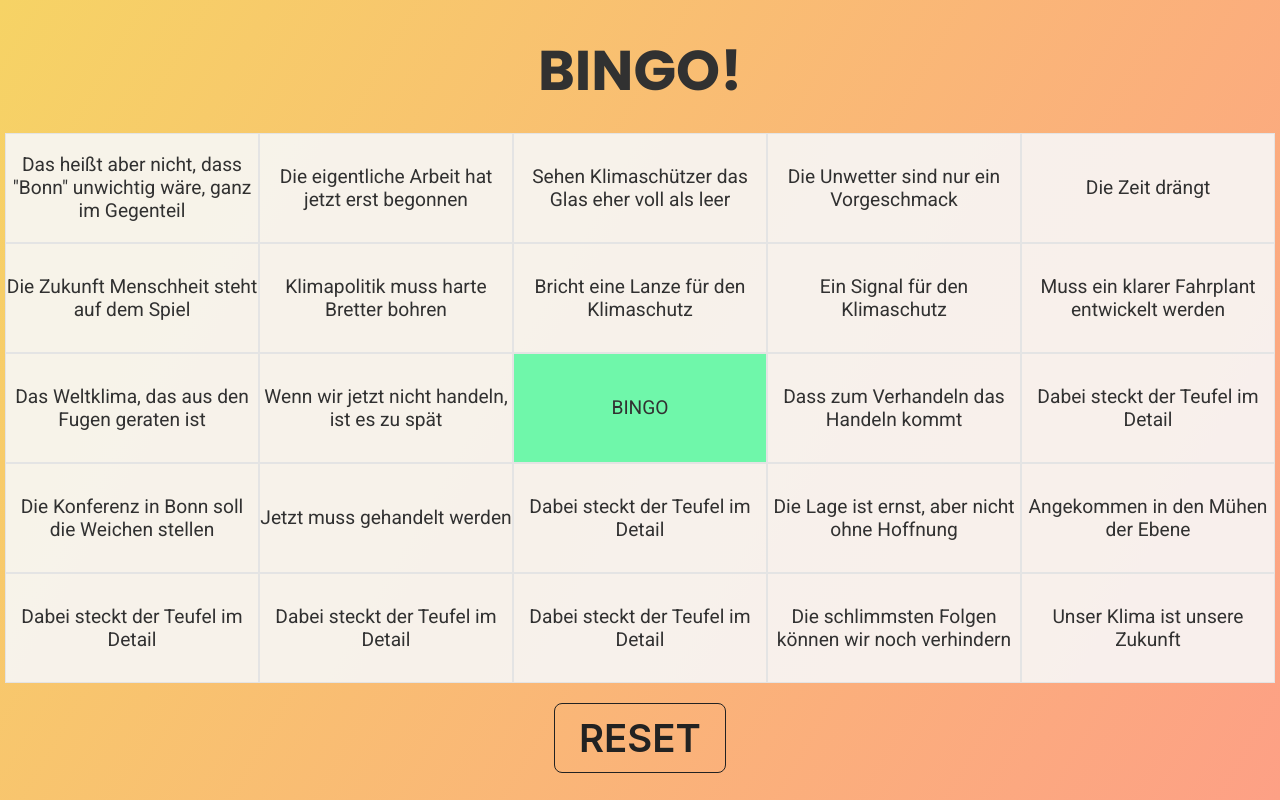
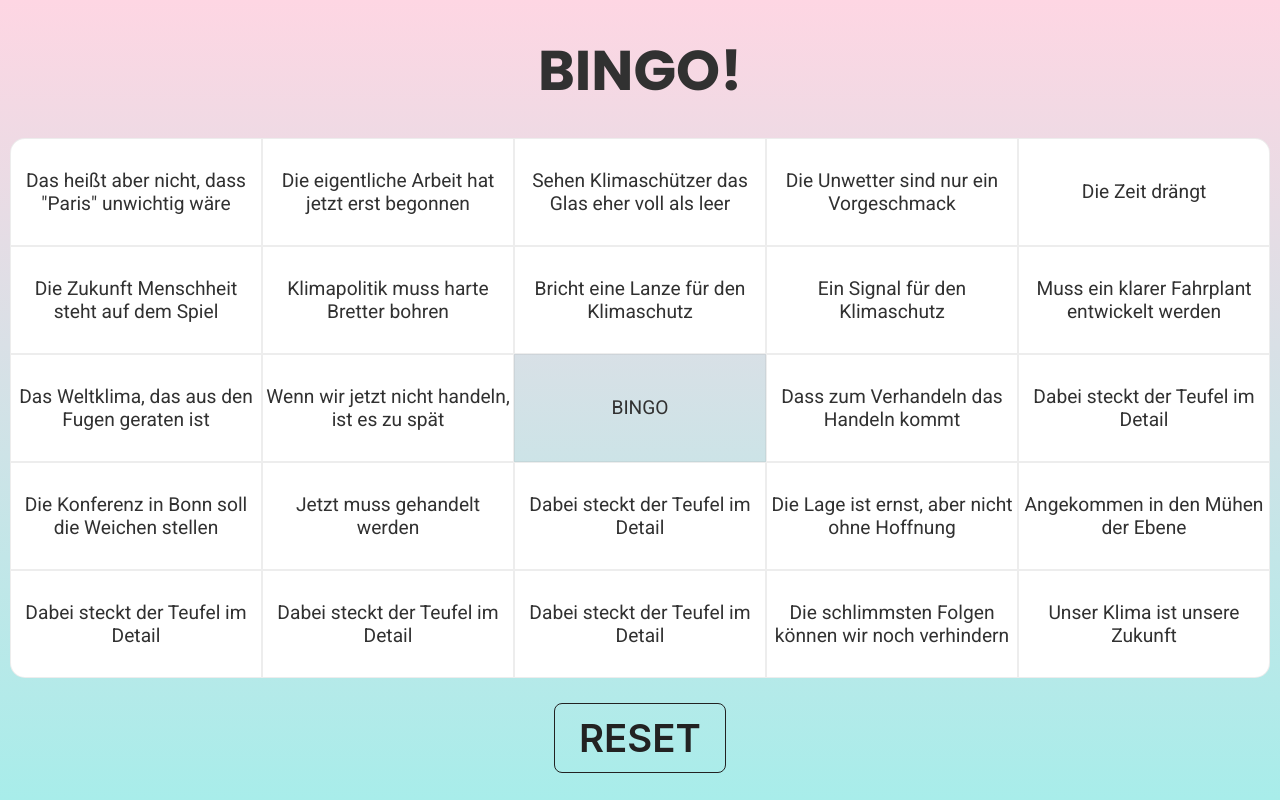
Before and after one commit to matthias-grgic/Bingo-App, a React (Vite) app: page /bingo in a window 1280 px wide. Built offline with nearby package versions, Linux system fonts and the light colour scheme; no server answers.

Commit message:
looks more contemporary now, css style changed

```diff
--- a/src/App.jsx
+++ b/src/App.jsx
@@ -28,7 +28,7 @@ export default App
 
 const MainStyled = styled.div`
   display: flex;
-  background-image: linear-gradient(120deg, #f6d365 0%, #fda085 100%);
+  background-image: linear-gradient(to top, #a8edea 0%, #fed6e3 100%);
   align-items: center;
   flex-direction: column;
   justify-content: center;
--- a/src/lib/statements.js
+++ b/src/lib/statements.js
@@ -1,7 +1,7 @@
 const partOne = [
   { statement: 'Klimapolitik muss harte Bretter bohren' },
   { statement: 'Sehen Klimaschützer das Glas eher voll als leer' },
-  { statement: 'Das heißt aber nicht, dass "Bonn" unwichtig wäre, ganz im Gegenteil' },
+  { statement: 'Das heißt aber nicht, dass "Paris" unwichtig wäre' },
   { statement: 'Die eigentliche Arbeit hat jetzt erst begonnen' },
   { statement: 'Muss ein klarer Fahrplant entwickelt werden' },
   { statement: 'Bricht eine Lanze für den Klimaschutz' },
--- a/src/page/Bingo.jsx
+++ b/src/page/Bingo.jsx
@@ -67,12 +67,38 @@ export default function Bingo() {
   return (
     <>
       <Container>
-        {shuffledArray.map((item, index) => {
-          return (
-            <Item bg={styleIfClicked(index)} id={index} key={index} onClick={() => handleClick(index)}>
-              {item.statement}
-            </Item>
-          )
+        {shuffledArray.map((item, index, arr) => {
+          if (arr.length - 1 === index) {
+            return (
+              <Item style={{ borderBottomRightRadius: '15px' }} bg={styleIfClicked(index)} id={index} key={index} onClick={() => handleClick(index)}>
+                {item.statement}
+              </Item>
+            )
+          } else if (arr.length - 5 === index) {
+            return (
+              <Item style={{ borderBottomLeftRadius: '15px' }} bg={styleIfClicked(index)} id={index} key={index} onClick={() => handleClick(index)}>
+                {item.statement}
+              </Item>
+            )
+          } else if (arr.length - 25 === index) {
+            return (
+              <Item style={{ borderTopLeftRadius: '15px' }} bg={styleIfClicked(index)} id={index} key={index} onClick={() => handleClick(index)}>
+                {item.statement}
+              </Item>
+            )
+          } else if (arr.length - 21 === index) {
+            return (
+              <Item style={{ borderTopRightRadius: '15px' }} bg={styleIfClicked(index)} id={index} key={index} onClick={() => handleClick(index)}>
+                {item.statement}
+              </Item>
+            )
+          } else {
+            return (
+              <Item bg={styleIfClicked(index)} id={index} key={index} onClick={() => handleClick(index)}>
+                {item.statement}
+              </Item>
+            )
+          }
         })}
       </Container>
       <LottieContainer status={isBingo} onClick={() => setIsClicked([12]) + setIsBingo(false)}>
@@ -92,7 +118,7 @@ const Container = styled.div`
   height: 70vh;
   justify-content: center;
   margin: 15px 0 15px 0;
-  padding: 5px;
+  padding: 10px;
   width: 100vw;
   @media (min-width: 1400px) {
     padding: 0 15rem 0 15rem;
@@ -102,15 +128,16 @@ const Container = styled.div`
 const Item = styled.div`
   display: flex;
   align-items: center;
+  background: ${(props) => (props.bg === 'green' ? 'transparent' : 'white')};
   color: var(--main-txt-color);
-  background-color: ${(props) => (props.bg === 'green' ? 'rgb(111, 247, 170)' : 'rgb(248,248,248,0.9)')};
-  border: 1px solid var(--border-seperator);
+  cursor: pointer;
+  border: 1px solid rgb(167, 167, 167, 0.2);
   font-size: clamp(0.7rem, 1.5vw, 1.2rem);
   justify-content: center;
-  outline: none;
   text-align: center;
-  text-decoration: none;
-  user-select: none;
+  :hover {
+    background: transparent;
+  }
 `
 
 const LottieContainer = styled.div`
```
